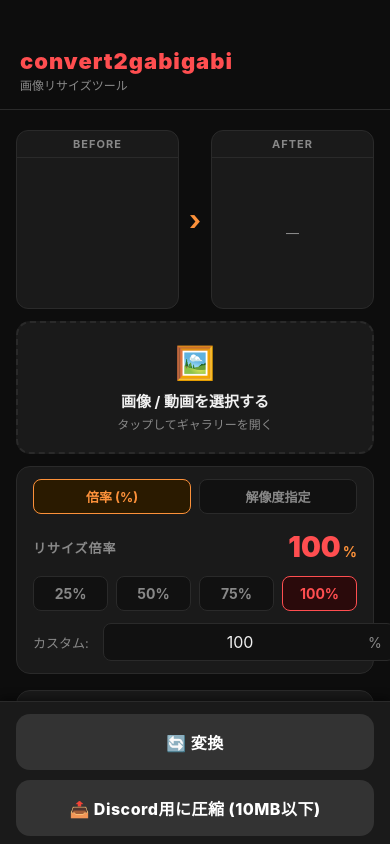
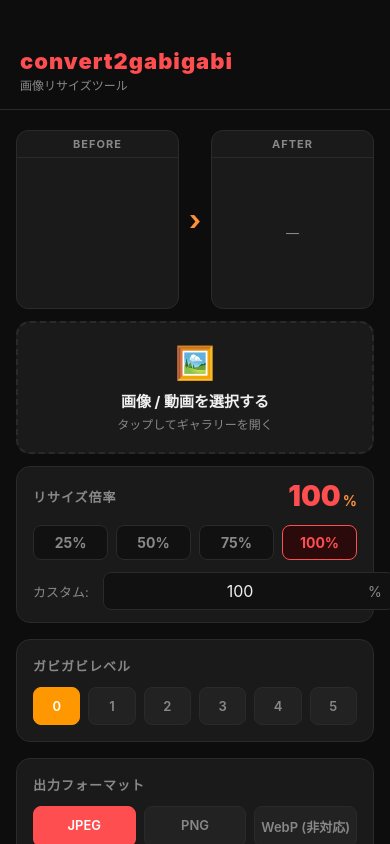
Before and after one commit to eisei-komiya/convert2gabigabi, a React Native app in the folder app/: screen /Main in a window 390 px wide. Built offline with nearby package versions, Linux system fonts and the light colour scheme.

Commit message:
Revert "feat: add resolution direct input mode to ResizeSlider (#76)"
This reverts commit 88db62713bb5a4c3b9807e32a9f96c20700080f7.

```diff
--- a/app/src/components/ResizeSlider.tsx
+++ b/app/src/components/ResizeSlider.tsx
@@ -4,10 +4,6 @@ import {View, Text, StyleSheet, TextInput, TouchableOpacity} from 'react-native'
 interface ResizeSliderProps {
   value: number;
   onValueChange: (value: number) => void;
-  /** オリジナル画像の幅 (解像度直接指定モード用) */
-  originalWidth?: number;
-  /** オリジナル画像の高さ (解像度直接指定モード用) */
-  originalHeight?: number;
 }
 
 const ACCENT = '#ff4e50';
@@ -19,40 +15,18 @@ const INPUT_BG = '#111';
 
 const PRESETS = [25, 50, 75, 100];
 
-type ResizeMode = 'percent' | 'resolution';
-
-const ResizeSlider: React.FC<ResizeSliderProps> = ({value, onValueChange, originalWidth, originalHeight}) => {
-  const [mode, setMode] = useState<ResizeMode>('percent');
-
-  // ── percent mode ──
+const ResizeSlider: React.FC<ResizeSliderProps> = ({value, onValueChange}) => {
+  // 入力中の文字列を別stateで管理することで、"7." のような中間状態が失われないようにする
   const [inputText, setInputText] = useState(value.toString());
-
-  // ── resolution mode ──
-  const [widthText, setWidthText] = useState('');
-  const [heightText, setHeightText] = useState('');
-
-  const hasOriginal = originalWidth != null && originalHeight != null && originalWidth > 0 && originalHeight > 0;
-  const aspectRatio = hasOriginal ? (originalWidth! / originalHeight!) : 1;
 
   // 外部からvalueが変わった場合（プリセットボタン等）はinputTextも更新する
   useEffect(() => {
     setInputText(value.toString());
   }, [value]);
 
-  // 画像が変わったとき、解像度モードのinputをリセット
-  useEffect(() => {
-    if (hasOriginal) {
-      setWidthText(originalWidth!.toString());
-      setHeightText(originalHeight!.toString());
-    } else {
-      setWidthText('');
-      setHeightText('');
-    }
-  }, [originalWidth, originalHeight]);
-
-  // ── percent mode handlers ──
   const handleTextChange = (text: string) => {
     setInputText(text);
+    // 数値として確定している場合のみparentに伝える（末尾の小数点は確定扱いしない）
     if (!text.endsWith('.')) {
       const numValue = parseFloat(text);
       if (!isNaN(numValue) && numValue > 0 && numValue <= 100) {
@@ -62,93 +36,19 @@ const ResizeSlider: React.FC<ResizeSliderProps> = ({value, onValueChange, origin
   };
 
   const handleBlur = () => {
+    // フォーカスが外れたときに最終的な数値に変換してparentに渡す
     const numValue = parseFloat(inputText);
     if (!isNaN(numValue) && numValue > 0 && numValue <= 100) {
       onValueChange(numValue);
       setInputText(numValue.toString());
     } else {
+      // 無効な入力の場合は現在のvalueに戻す
       setInputText(value.toString());
-    }
-  };
-
-  // ── resolution mode helpers ──
-  /** 幅から高さを計算してstateに反映し、resizePercentに変換してparentに通知 */
-  const applyWidth = (w: number) => {
-    if (!hasOriginal || isNaN(w) || w <= 0) return;
-    const h = Math.round(w / aspectRatio);
-    setHeightText(h.toString());
-    const percent = Math.min(100, Math.max(1, Math.round((w / originalWidth!) * 100)));
-    onValueChange(percent);
-  };
-
-  /** 高さから幅を計算してstateに反映し、resizePercentに変換してparentに通知 */
-  const applyHeight = (h: number) => {
-    if (!hasOriginal || isNaN(h) || h <= 0) return;
-    const w = Math.round(h * aspectRatio);
-    setWidthText(w.toString());
-    const percent = Math.min(100, Math.max(1, Math.round((h / originalHeight!) * 100)));
-    onValueChange(percent);
-  };
-
-  const handleWidthChange = (text: string) => {
-    setWidthText(text);
-    const w = parseInt(text, 10);
-    if (!isNaN(w) && w > 0) {
-      const h = Math.round(w / aspectRatio);
-      setHeightText(h.toString());
-      // resizePercent通知はblur時のみ（入力中は更新しない）
-    }
-  };
-
-  const handleWidthBlur = () => {
-    const w = parseInt(widthText, 10);
-    if (!isNaN(w) && w > 0) {
-      applyWidth(w);
-    } else if (hasOriginal) {
-      setWidthText(originalWidth!.toString());
-      setHeightText(originalHeight!.toString());
-    }
-  };
-
-  const handleHeightChange = (text: string) => {
-    setHeightText(text);
-    const h = parseInt(text, 10);
-    if (!isNaN(h) && h > 0) {
-      const w = Math.round(h * aspectRatio);
-      setWidthText(w.toString());
-    }
-  };
-
-  const handleHeightBlur = () => {
-    const h = parseInt(heightText, 10);
-    if (!isNaN(h) && h > 0) {
-      applyHeight(h);
-    } else if (hasOriginal) {
-      setWidthText(originalWidth!.toString());
-      setHeightText(originalHeight!.toString());
     }
   };
 
   return (
     <View style={styles.container}>
-      {/* Mode Toggle */}
-      <View style={styles.modeRow}>
-        <TouchableOpacity
-          style={[styles.modeBtn, mode === 'percent' && styles.modeBtnActive]}
-          onPress={() => setMode('percent')}
-          activeOpacity={0.7}>
-          <Text style={[styles.modeBtnText, mode === 'percent' && styles.modeBtnTextActive]}>倍率 (%)</Text>
-        </TouchableOpacity>
-        <TouchableOpacity
-          style={[styles.modeBtn, mode === 'resolution' && styles.modeBtnActive]}
-          onPress={() => setMode('resolution')}
-          activeOpacity={0.7}>
-          <Text style={[styles.modeBtnText, mode === 'resolution' && styles.modeBtnTextActive]}>解像度指定</Text>
-        </TouchableOpacity>
-      </View>
-
-      {mode === 'percent' ? (
-        <>
       <View style={styles.labelRow}>
         <Text style={styles.label}>リサイズ倍率</Text>
         <Text style={styles.valueDisplay}>
@@ -189,65 +89,6 @@ const ResizeSlider: React.FC<ResizeSliderProps> = ({value, onValueChange, origin
           <Text style={styles.unit}>%</Text>
         </View>
       </View>
-        </>
-      ) : (
-        <>
-          <View style={styles.labelRow}>
-            <Text style={styles.label}>解像度直接指定</Text>
-            {hasOriginal && (
-              <Text style={styles.aspectInfo}>
-                アス比 {originalWidth}×{originalHeight}
-              </Text>
-            )}
-          </View>
-
-          {!hasOriginal ? (
-            <Text style={styles.noImageHint}>画像を選択すると解像度指定が使えます</Text>
-          ) : (
-            <View style={styles.resolutionRow}>
-              <View style={styles.resInputGroup}>
-                <Text style={styles.resInputLabel}>幅 (px)</Text>
-                <View style={styles.inputWrapper}>
-                  <TextInput
-                    style={styles.input}
-                    value={widthText}
-                    onChangeText={handleWidthChange}
-                    onBlur={handleWidthBlur}
-                    keyboardType="number-pad"
-                    placeholder="幅"
-                    placeholderTextColor={TEXT_SECONDARY}
-                    selectTextOnFocus
-                  />
-                </View>
-              </View>
-
-              <Text style={styles.crossSymbol}>×</Text>
-
-              <View style={styles.resInputGroup}>
-                <Text style={styles.resInputLabel}>高さ (px)</Text>
-                <View style={styles.inputWrapper}>
-                  <TextInput
-                    style={styles.input}
-                    value={heightText}
-                    onChangeText={handleHeightChange}
-                    onBlur={handleHeightBlur}
-                    keyboardType="number-pad"
-                    placeholder="高さ"
-                    placeholderTextColor={TEXT_SECONDARY}
-                    selectTextOnFocus
-                  />
-                </View>
-              </View>
-            </View>
-          )}
-
-          {hasOriginal && (
-            <Text style={styles.resizePercentHint}>
-              → リサイズ倍率: {value}%
-            </Text>
-          )}
-        </>
-      )}
     </View>
   );
 };
@@ -256,35 +97,6 @@ const styles = StyleSheet.create({
   container: {
     gap: 12,
   },
-
-  /* mode toggle */
-  modeRow: {
-    flexDirection: 'row',
-    gap: 8,
-    marginBottom: 4,
-  },
-  modeBtn: {
-    flex: 1,
-    paddingVertical: 7,
-    borderRadius: 8,
-    borderWidth: 1,
-    borderColor: BORDER,
-    alignItems: 'center',
-    backgroundColor: INPUT_BG,
-  },
-  modeBtnActive: {
-    borderColor: ACCENT2,
-    backgroundColor: '#2a1a00',
-  },
-  modeBtnText: {
-    color: TEXT_SECONDARY,
-    fontSize: 13,
-    fontWeight: '700',
-  },
-  modeBtnTextActive: {
-    color: ACCENT2,
-  },
-
   labelRow: {
     flexDirection: 'row',
     justifyContent: 'space-between',
@@ -371,42 +183,6 @@ const styles = StyleSheet.create({
     color: TEXT_SECONDARY,
     marginLeft: 4,
   },
-
-  /* resolution mode */
-  aspectInfo: {
-    fontSize: 12,
-    color: TEXT_SECONDARY,
-  },
-  noImageHint: {
-    fontSize: 13,
-    color: TEXT_SECONDARY,
-    textAlign: 'center',
-    paddingVertical: 12,
-  },
-  resolutionRow: {
-    flexDirection: 'row',
-    alignItems: 'flex-end',
-    gap: 8,
-  },
-  resInputGroup: {
-    flex: 1,
-    gap: 4,
-  },
-  resInputLabel: {
-    fontSize: 12,
-    color: TEXT_SECONDARY,
-  },
-  crossSymbol: {
-    fontSize: 18,
-    color: TEXT_SECONDARY,
-    fontWeight: '700',
-    paddingBottom: 10,
-  },
-  resizePercentHint: {
-    fontSize: 12,
-    color: ACCENT2,
-    textAlign: 'right',
-  },
 });
 
 export default ResizeSlider;
--- a/app/src/screens/MainScreen.tsx
+++ b/app/src/screens/MainScreen.tsx
@@ -516,12 +516,7 @@ const MainScreen = () => {
 
         {/* ── Resize Slider ── */}
         <View style={styles.sliderCard}>
-          <ResizeSlider
-            value={resizePercent}
-            onValueChange={handleResizeChange}
-            originalWidth={fileInfo?.width}
-            originalHeight={fileInfo?.height}
-          />
+          <ResizeSlider value={resizePercent} onValueChange={handleResizeChange} />
         </View>
 
         {/* ── Gabigabi Level Section ── */}
@@ -599,21 +594,39 @@ const MainScreen = () => {
           )}
         </View>
 
-        {(selectedImage || processedImage) && (
-          <TouchableOpacity
-            style={styles.resetButton}
-            onPress={handleReset}
-            activeOpacity={0.7}>
-            <Text style={styles.resetButtonText}>リセット</Text>
-          </TouchableOpacity>
-        )}
+        {/* ── Single Convert Button ── */}
+        <TouchableOpacity
+          style={[styles.processButton, (!selectedImage || isProcessing || selectedMediaType === 'video') && styles.disabledButton]}
+          onPress={handleProcess}
+          disabled={!selectedImage || isProcessing || selectedMediaType === 'video'}
+          activeOpacity={0.8}>
+          {isProcessing && processingAction === 'gabigabi' ? (
+            <View style={styles.processingRow}>
+              <ActivityIndicator color="#fff" size="small" />
+              <Text style={styles.buttonText}> 処理中...</Text>
+            </View>
+          ) : (
+            <Text style={styles.buttonText}>🔄 変換</Text>
+          )}
+        </TouchableOpacity>
 
-        <View style={styles.spacer} />
-      </ScrollView>
+        {/* ── Discord Compress Button ── */}
+        <TouchableOpacity
+          style={[styles.discordButton, (!selectedImage || isProcessing || selectedMediaType === 'video') && styles.disabledButton]}
+          onPress={handleDiscordCompress}
+          disabled={!selectedImage || isProcessing || selectedMediaType === 'video'}
+          activeOpacity={0.8}>
+          {processingAction === 'discord' ? (
+            <View style={styles.processingRow}>
+              <ActivityIndicator color="#fff" size="small" />
+              <Text style={styles.buttonText}> 処理中...</Text>
+            </View>
+          ) : (
+            <Text style={styles.buttonText}>📤 Discord用に圧縮 (10MB以下)</Text>
+          )}
+        </TouchableOpacity>
 
-      {/* ── Floating Action Area (#112) ── */}
-      <View style={styles.floatingArea}>
-        {/* Cancel Button during processing */}
+        {/* ── Cancel Button (#34) — shown during processing ── */}
         {isProcessing && (
           <TouchableOpacity
             style={styles.cancelButton}
@@ -623,8 +636,8 @@ const MainScreen = () => {
           </TouchableOpacity>
         )}
 
-        {/* Save / Share Buttons after conversion */}
-        {processedImage && !isProcessing && (
+        {/* ── Save / Share Buttons ── */}
+        {processedImage && (
           <View style={styles.buttonRow}>
             <TouchableOpacity
               style={[styles.saveButton]}
@@ -642,37 +655,17 @@ const MainScreen = () => {
           </View>
         )}
 
-        {/* Main action buttons */}
-        <TouchableOpacity
-          style={[styles.processButton, (!selectedImage || isProcessing || selectedMediaType === 'video') && styles.disabledButton]}
-          onPress={handleProcess}
-          disabled={!selectedImage || isProcessing || selectedMediaType === 'video'}
-          activeOpacity={0.8}>
-          {isProcessing && processingAction === 'gabigabi' ? (
-            <View style={styles.processingRow}>
-              <ActivityIndicator color="#fff" size="small" />
-              <Text style={styles.buttonText}> 処理中...</Text>
-            </View>
-          ) : (
-            <Text style={styles.buttonText}>🔄 変換</Text>
-          )}
-        </TouchableOpacity>
+        {(selectedImage || processedImage) && (
+          <TouchableOpacity
+            style={styles.resetButton}
+            onPress={handleReset}
+            activeOpacity={0.7}>
+            <Text style={styles.resetButtonText}>リセット</Text>
+          </TouchableOpacity>
+        )}
 
-        <TouchableOpacity
-          style={[styles.discordButton, (!selectedImage || isProcessing || selectedMediaType === 'video') && styles.disabledButton]}
-          onPress={handleDiscordCompress}
-          disabled={!selectedImage || isProcessing || selectedMediaType === 'video'}
-          activeOpacity={0.8}>
-          {processingAction === 'discord' ? (
-            <View style={styles.processingRow}>
-              <ActivityIndicator color="#fff" size="small" />
-              <Text style={styles.buttonText}> 処理中...</Text>
-            </View>
-          ) : (
-            <Text style={styles.buttonText}>📤 Discord用に圧縮 (10MB以下)</Text>
-          )}
-        </TouchableOpacity>
-      </View>
+        <View style={styles.spacer} />
+      </ScrollView>
     </SafeAreaView>
   );
 };
@@ -731,7 +724,7 @@ const styles = StyleSheet.create({
   },
   scrollContent: {
     paddingHorizontal: 16,
-    paddingBottom: 180,
+    paddingBottom: 32,
   },
 
   /* header */
```
Lines whose indentation alone changed are shown as unchanged.
